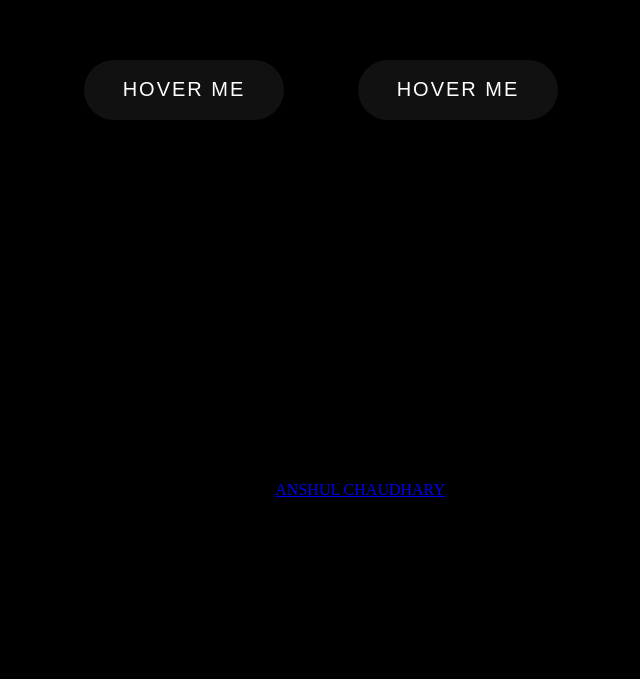
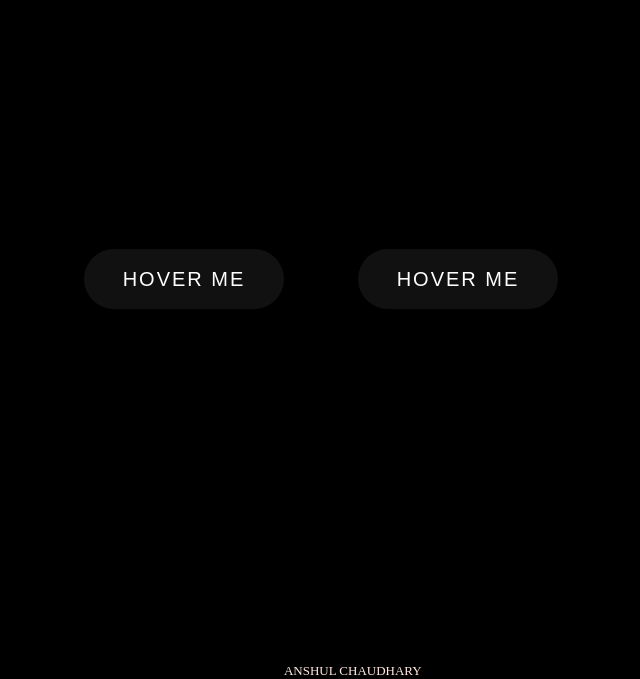
Before and after one commit to annchy/FrontEnd-Challenges, a plain HTML site: page challenge5/index.html in a window 1280 px wide. Shown: the part 121-800 px from the top of the page, without its empty margins (319-959 px from the left). Drawn offline with Linux system fonts and the light colour scheme.

Commit message:
Update style.css

```diff
--- a/challenge5/style.css
+++ b/challenge5/style.css
@@ -63,3 +63,15 @@
       background-position: 400%;
     }
   }
+
+.footer {
+    font-size: 13px;
+    text-align: center;
+    position: fixed;
+    bottom: 0;
+}
+
+.footer a {
+    text-decoration: none;
+    color: #ffe8df;
+}
```
